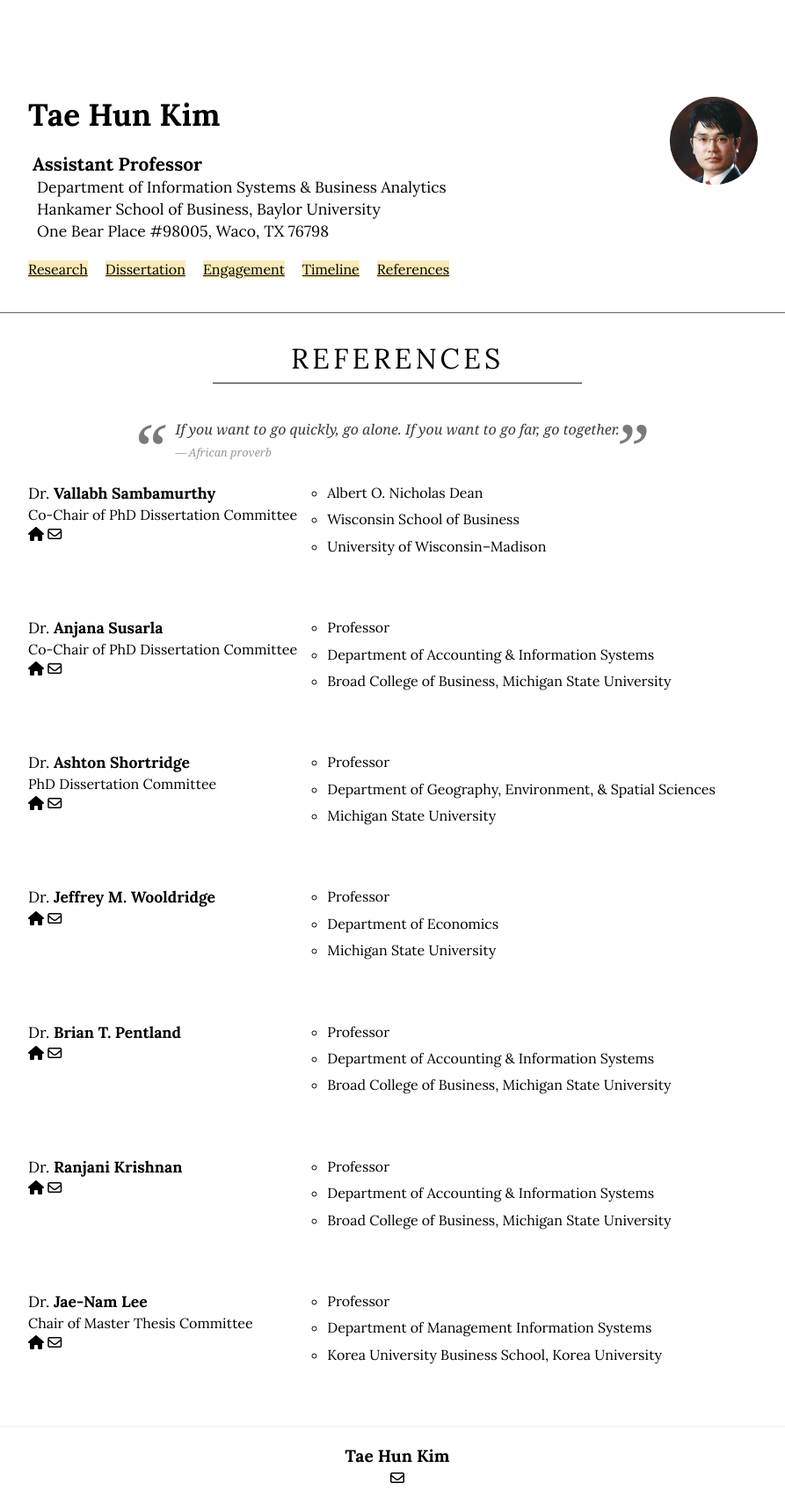
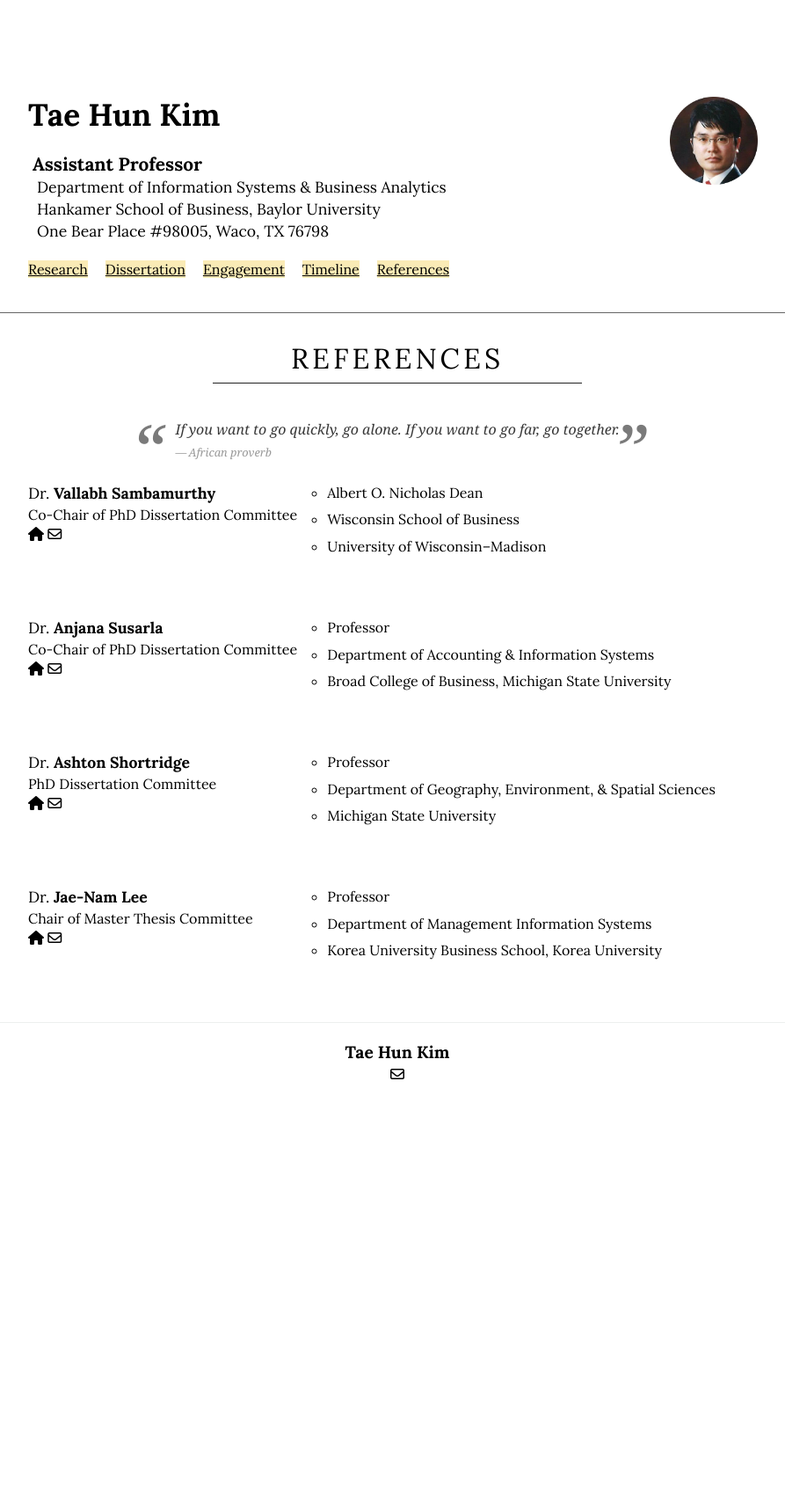
Before and after one commit to istaehun/taehun, a Jekyll site: the page built from references.html, in a window 1280 px wide. Shown: the whole page at 88% size, without its empty margins (188-1081 px from the left). Built offline with Jekyll 4.4.1, drawn with Linux system fonts in a browser that asks for light colours; nearby versions of some CDN libraries; after the commit the page ends 1252 px from its top, so only the background shows below that.

Commit message:
Update references.yml

```diff
--- a/_data/references.yml
+++ b/_data/references.yml
@@ -30,33 +30,6 @@
   website: "http://geo.msu.edu/people/shortridge-ashton/"
 -
   degree: "Dr"
-  name: "Jeffrey M. Wooldridge"
-  majors:
-    - "Professor"
-    - "Department of Economics"
-  department: "Michigan State University"
-  email: "wooldri1@msu.edu"
-  website: "http://econ.msu.edu/faculty/wooldridge/"
--
-  degree: "Dr"
-  name: "Brian T. Pentland"
-  majors:
-    - "Professor"
-    - "Department of Accounting & Information Systems"
-  department: "Broad College of Business, Michigan State University"
-  email: "pentland@broad.msu.edu"
-  website: "https://broad.msu.edu/facultystaff/pentland/"
--
-  degree: "Dr"
-  name: "Ranjani Krishnan"
-  majors:
-    - "Professor"
-    - "Department of Accounting & Information Systems"
-  department: "Broad College of Business, Michigan State University"
-  email: "krishnan@broad.msu.edu"
-  website: "https://broad.msu.edu/facultystaff/krishnan/"
--
-  degree: "Dr"
   name: "Jae-Nam Lee"
   role: "Chair of Master Thesis Committee"
   majors:
```
